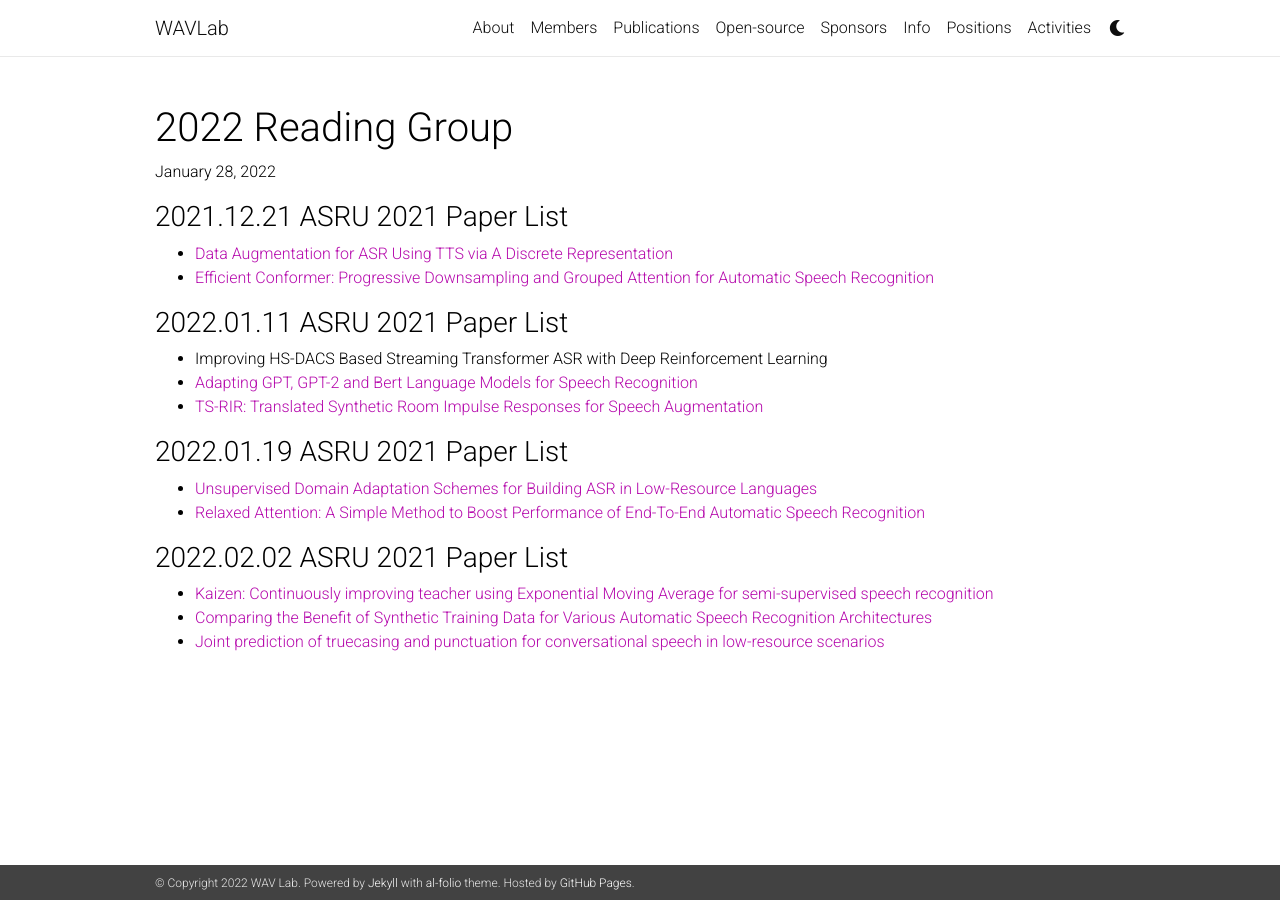
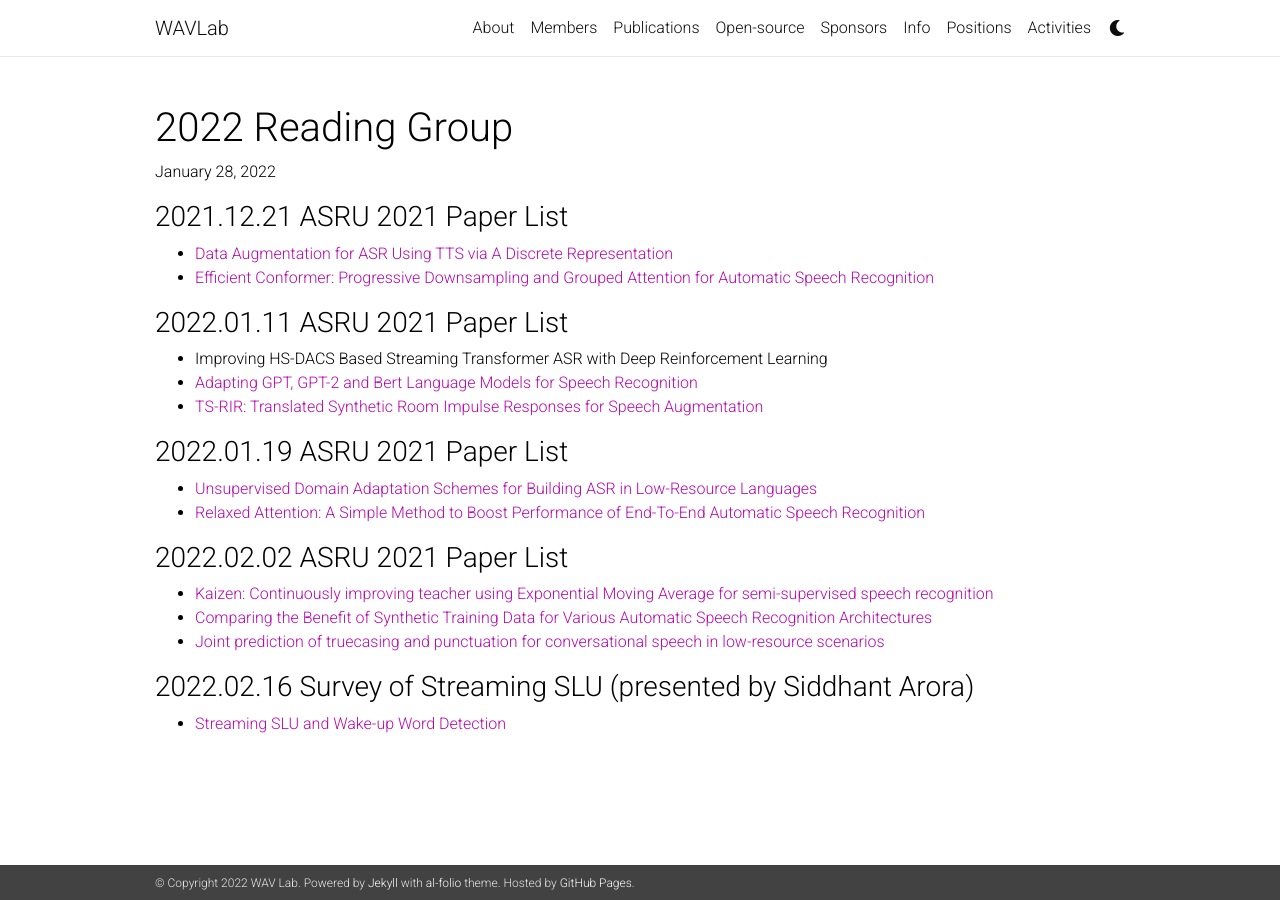
Before and after one commit to shinjiwlab/shinjiwlab.github.io, a Jekyll site: the page built from _posts/2022-12-31-reading-group.md, in a window 1280 px wide. Built offline with Jekyll 4.4.1, drawn with Linux system fonts in a browser that asks for light colours; nearby versions of some CDN libraries; a style sheet for code colours, icons or effects is not loaded.

Commit message:
update reading group

```diff
--- a/_posts/2022-12-31-reading-group.md
+++ b/_posts/2022-12-31-reading-group.md
@@ -23,3 +23,7 @@ comments: false
 - [Kaizen: Continuously improving teacher using Exponential Moving Average for semi-supervised speech recognition](https://arxiv.org/pdf/2106.07759.pdf)
 - [Comparing the Benefit of Synthetic Training Data for Various Automatic Speech Recognition Architectures](https://arxiv.org/pdf/2104.05379.pdf)
 - [Joint prediction of truecasing and punctuation for conversational speech in low-resource scenarios](https://arxiv.org/pdf/2109.06103.pdf)
+
+### 2022.02.16 Survey of Streaming SLU (presented by Siddhant Arora)
+
+- [Streaming SLU and Wake-up Word Detection](https://github.com/shinjiwlab/shinjiwlab.github.io/tree/source/assets/pdf/2022-02-16_Siddhant_Streaming_SLU.pdf)
```
Also changed, not shown: 1 other file.
